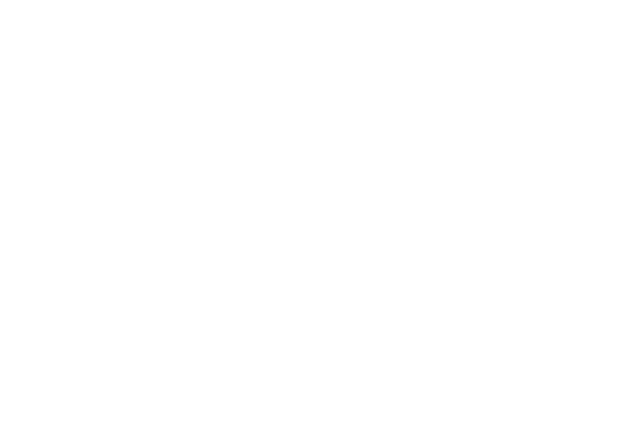
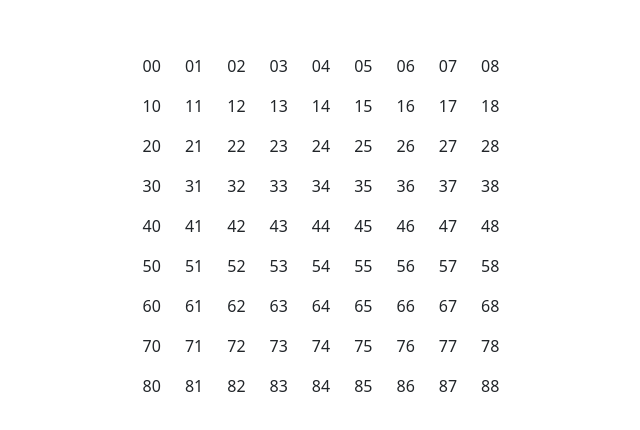
Before and after one commit to CS571-SU25/p14, a React (Vite) app: page / in a window 1280 px wide. Before the commit this address had no page. Shown: the part 166-596 px from the top of the page, without its empty margins (319-959 px from the left). Built offline with nearby package versions, Linux system fonts and the light colour scheme.

Commit message:
Added the foundation of the board

```diff
--- a/src/App.jsx
+++ b/src/App.jsx
@@ -3,6 +3,7 @@
 import viteLogo from '/vite.svg'
 import './App.css'
 import { HashRouter, Route, Routes } from 'react-router'
+import { Navbar } from 'react-bootstrap';
 
 import HowTo from './components/HowTo'
 import Game from './components/Game'
@@ -10,14 +11,16 @@
 function App() {
   const [count, setCount] = useState(0)
 
-  return (
+  return (<>
+
     <HashRouter>
       <Routes>
-        <Route path="/game" element={<Game/>}></Route>
+        <Route path="/" element={<Game/>}></Route>
         <Route path="/how-to" element={<HowTo/>}></Route>
       </Routes>
 
     </HashRouter>
+    </>
   )
 }
 
--- /dev/null
+++ b/src/components/Cell.jsx
@@ -0,0 +1,3 @@
+export default function Cell(props) {
+    return <p>{props.row}{props.col}</p>
+}
--- a/src/components/Game.jsx
+++ b/src/components/Game.jsx
@@ -1,3 +1,22 @@
+import { Container, Row, Col } from "react-bootstrap"
+import { Navbar } from 'react-bootstrap';
+import Cell from './Cell'
+
 export default function Game() {
-    return <h1>Game</h1>
+
+    const nums = [0, 1, 2, 3, 4, 5, 6, 7, 8];
+
+    return <>
+
+        <Container>
+            {
+                nums.map((row) => <Row key={row}>
+                            {
+                                nums.map((col) => <Col key={col}><Cell row={row} col={col}></Cell></Col>)
+                            }
+                    </Row>)
+            }
+        </Container>
+    </>
+
 }
```
Also changed, not shown: 3 other files (tests, documents, lock files or other folders).
